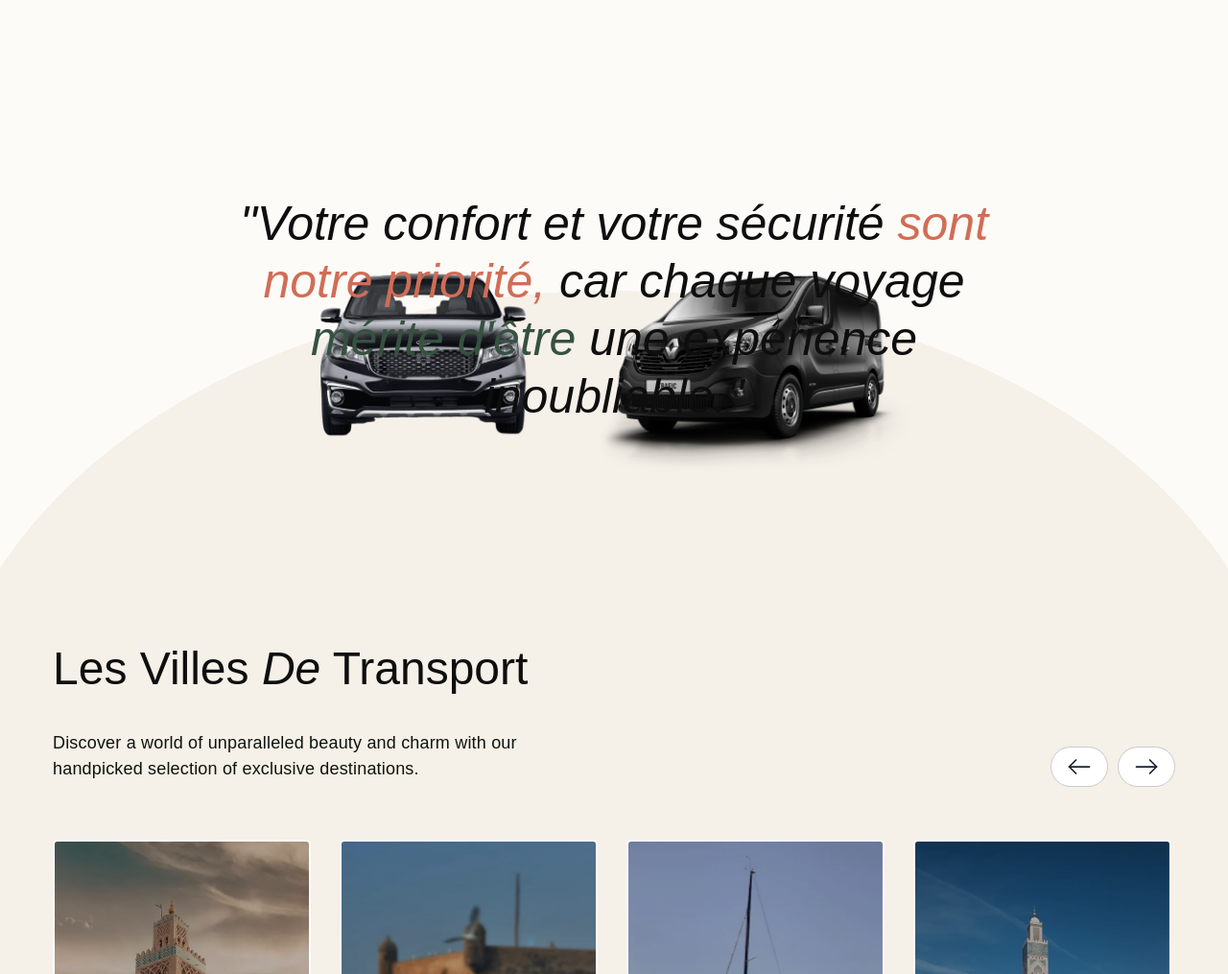
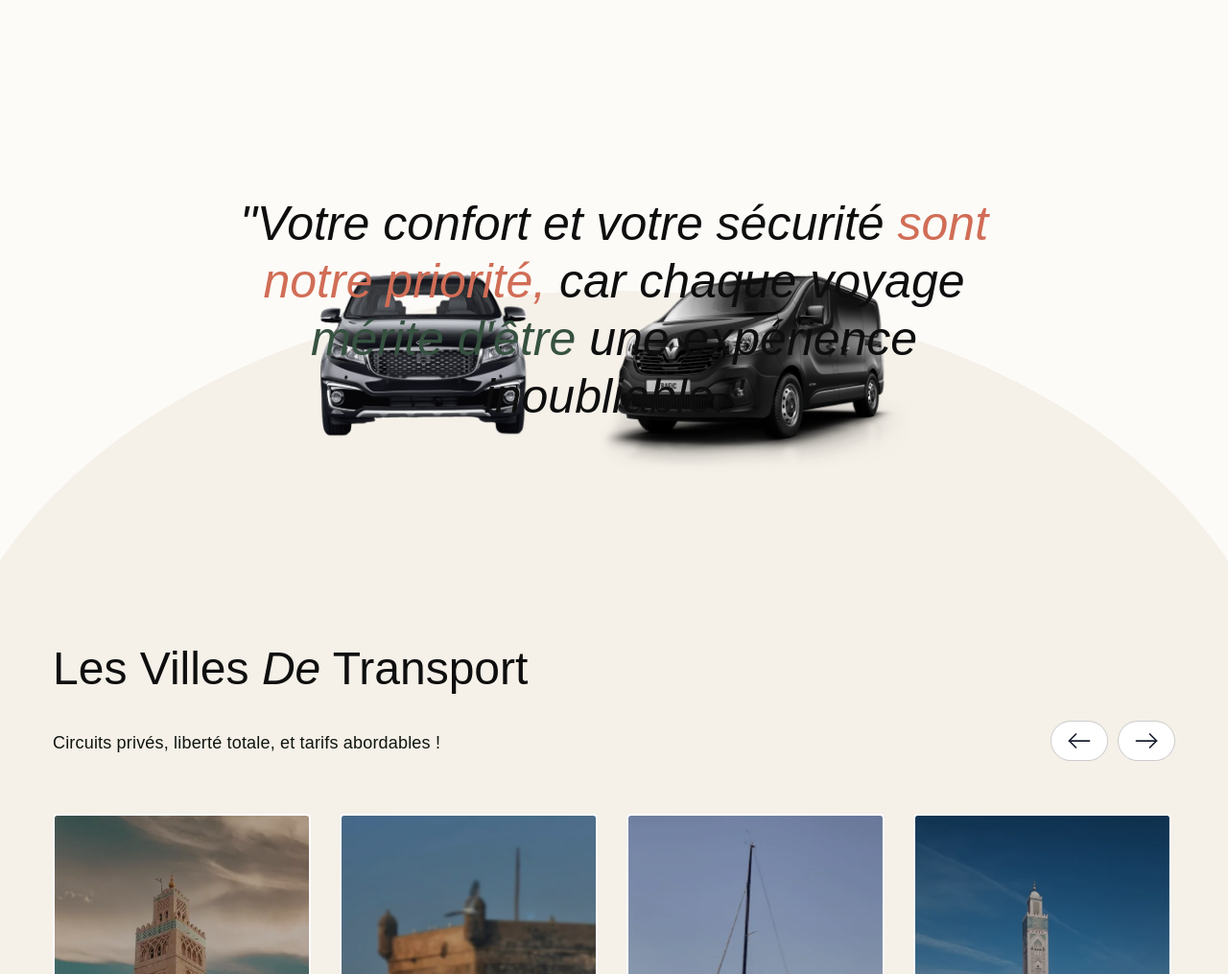
Before and after one commit to hamzaelbaz/marrakechTaxis, a website: page public/index.html in a window 1280 px wide. Shown: the part 2380-3395 px from the top of the page at 96% size. Drawn offline with nearby package versions, Linux system fonts and the light colour scheme; a script that the page names is missing.

Commit message:
text change

```diff
--- a/public/index.html
+++ b/public/index.html
@@ -184,7 +184,7 @@
                 <div class="section-gap-container">
                     <div class="title-left-wrap margin-top-title">
                         <h2 data-w-id="5b5c0893-cb2f-f21c-a729-8acc4557163c" style="opacity:0">Les Villes<span class="italic-text"> de</span>  Transport</h2>
-                        <p data-w-id="5b5c0893-cb2f-f21c-a729-8acc45571641" style="opacity:0" class="paragraph-large title-description">Discover a world of unparalleled beauty and charm with our handpicked selection of exclusive destinations.</p>
+                        <p data-w-id="5b5c0893-cb2f-f21c-a729-8acc45571641" style="opacity:0" class="paragraph-large title-description">Circuits privés, liberté totale, et tarifs abordables !</p>
                     </div>
                     <div data-delay="4000" data-animation="slide" class="home-1-slider w-slider" data-autoplay="false" data-easing="ease" style="opacity:0" data-hide-arrows="false" data-disable-swipe="false" data-w-id="5b5c0893-cb2f-f21c-a729-8acc45571643"
                         data-autoplay-limit="0" data-nav-spacing="3" data-duration="500" data-infinite="true">
```
